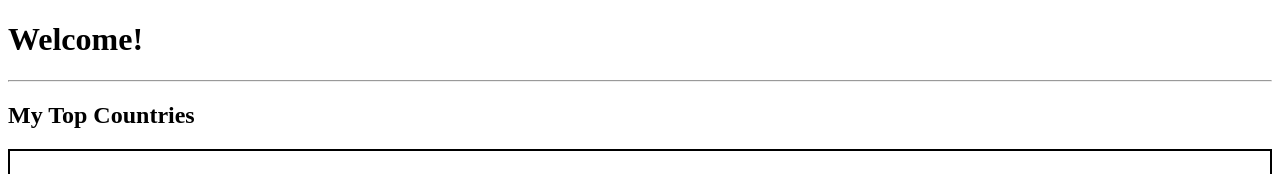
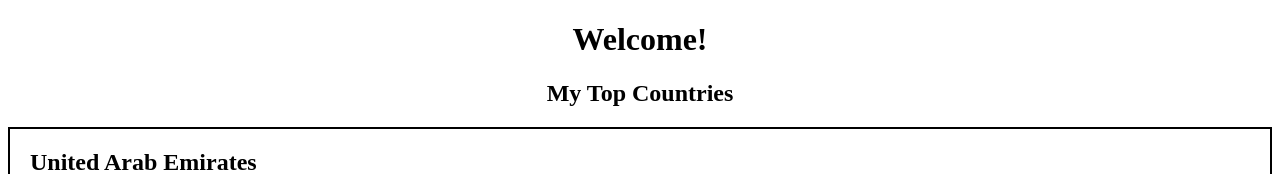
Before and after one commit to ExoCoder1194/H_Salis_WEB601Assignments_TravelDestinations, an Angular app in the folder H_Salis_TravelDestinations/: page / in a window 1280 px wide. Shown: the top 174 px of the page. Built offline with nearby package versions, Linux system fonts and the light colour scheme.

Commit message:
updated app.component.html

```diff
--- a/H_Salis_TravelDestinations/src/app/app.component.html
+++ b/H_Salis_TravelDestinations/src/app/app.component.html
@@ -1,7 +1,8 @@
-<h1>
-  Welcome!
-</h1>
-<hr>
-<h2>My Top Countries</h2>
+<div>
+  <h1>
+    Welcome!
+  </h1>
+  <h2>My Top Countries</h2>
+</div>
 
 <app-content-list></app-content-list>
--- a/H_Salis_TravelDestinations/src/app/app.component.scss
+++ b/H_Salis_TravelDestinations/src/app/app.component.scss
@@ -0,0 +1,3 @@
+h1, h2 {
+    text-align: center;
+  }
```
